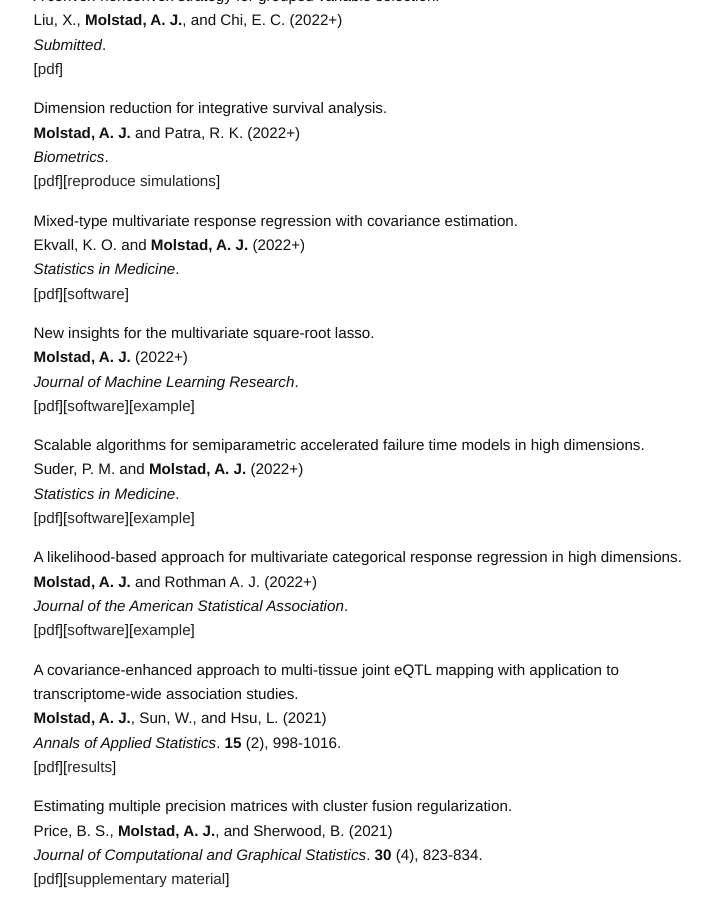
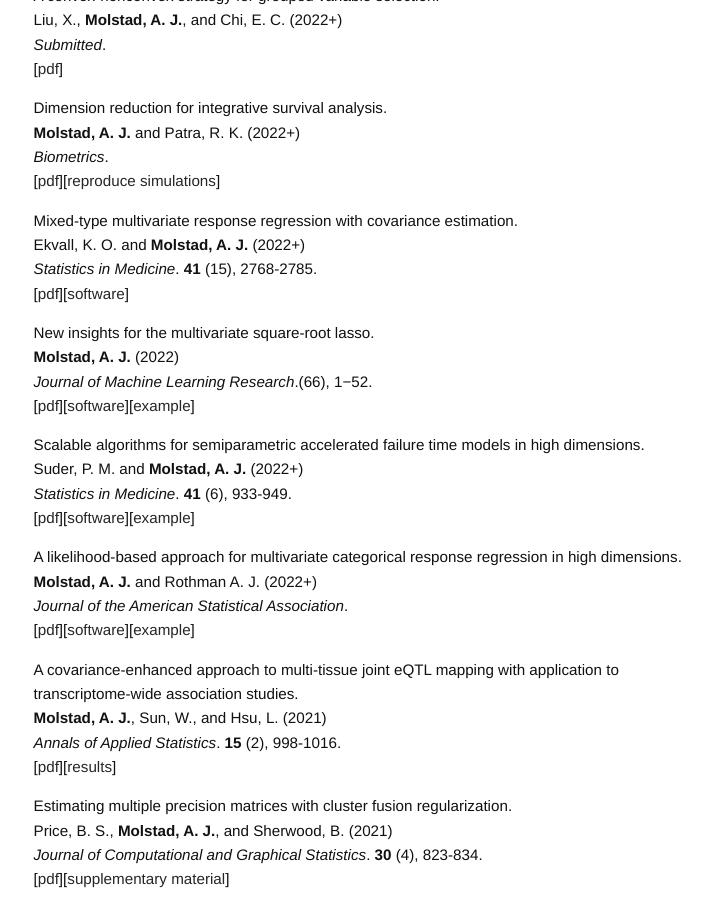
Before and after one commit to ajmolstad/ajmolstad.github.io, a Jekyll site: the page built from research.md, in a window 1280 px wide and 900 px high, scrolled down 821 px. Shown: the whole window, without its empty margins (274-986 px from the left). Built offline with Jekyll 4.4.1, drawn with Linux system fonts in a browser that asks for light colours.

Commit message:
Update research.md

```diff
--- a/research.md
+++ b/research.md
@@ -54,18 +54,18 @@
 
 Mixed-type multivariate response regression with covariance estimation. <br>
 Ekvall, K. O. and **Molstad, A. J.** (2022+)<br>
-*Statistics in Medicine*.  <br>
+*Statistics in Medicine*. **41** (15),  2768-2785. <br>
 [[pdf](https://onlinelibrary.wiley.com/doi/10.1002/sim.9383?af=R)][[software](https://github.com/koekvall/mmrr)]<br>
 
 New insights for the multivariate square-root lasso. <br>
-**Molstad, A. J.** (2022+)<br>
-*Journal of Machine Learning Research*.  <br>
+**Molstad, A. J.** (2022)<br>
+*Journal of Machine Learning Research*.(66), 1−52.   <br>
 [[pdf](https://jmlr.org/papers/v23/20-064.html)][[software](https://github.com/ajmolstad/MSRL)][[example](/docs/MSRL_Example.html)] <br>
 
 
 Scalable algorithms for semiparametric accelerated failure time models in high dimensions.<br>
 Suder, P. M. and **Molstad, A. J.** (2022+) <br>
-*Statistics in Medicine*. <br>
+*Statistics in Medicine*. **41** (6), 933-949. <br>
 [[pdf](https://onlinelibrary.wiley.com/doi/full/10.1002/sim.9264)][[software](https://github.com/ajmolstad/penAFT)][[example](/docs/penAFT_Example.html)]<br>
 
 
```
